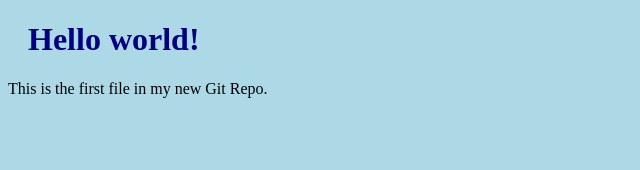
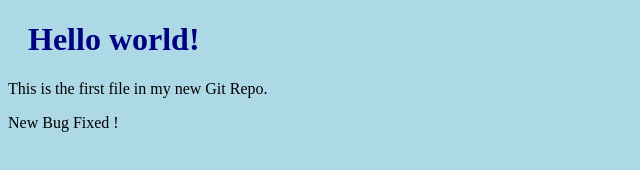
Before and after one commit to vinaydavda/github-page.github.io, a plain HTML site: page index.html in a window 1280 px wide. Shown: the whole page, without its empty margins (0-640 px from the left). Drawn offline with Linux system fonts and the light colour scheme.

Commit message:
Bug Fixed !

```diff
--- a/index.html
+++ b/index.html
@@ -8,6 +8,7 @@
 
 <h1>Hello world!</h1>
 <p>This is the first file in my new Git Repo.</p>
+<p> New Bug Fixed ! </p>
 
 </body>
 </html>
```
